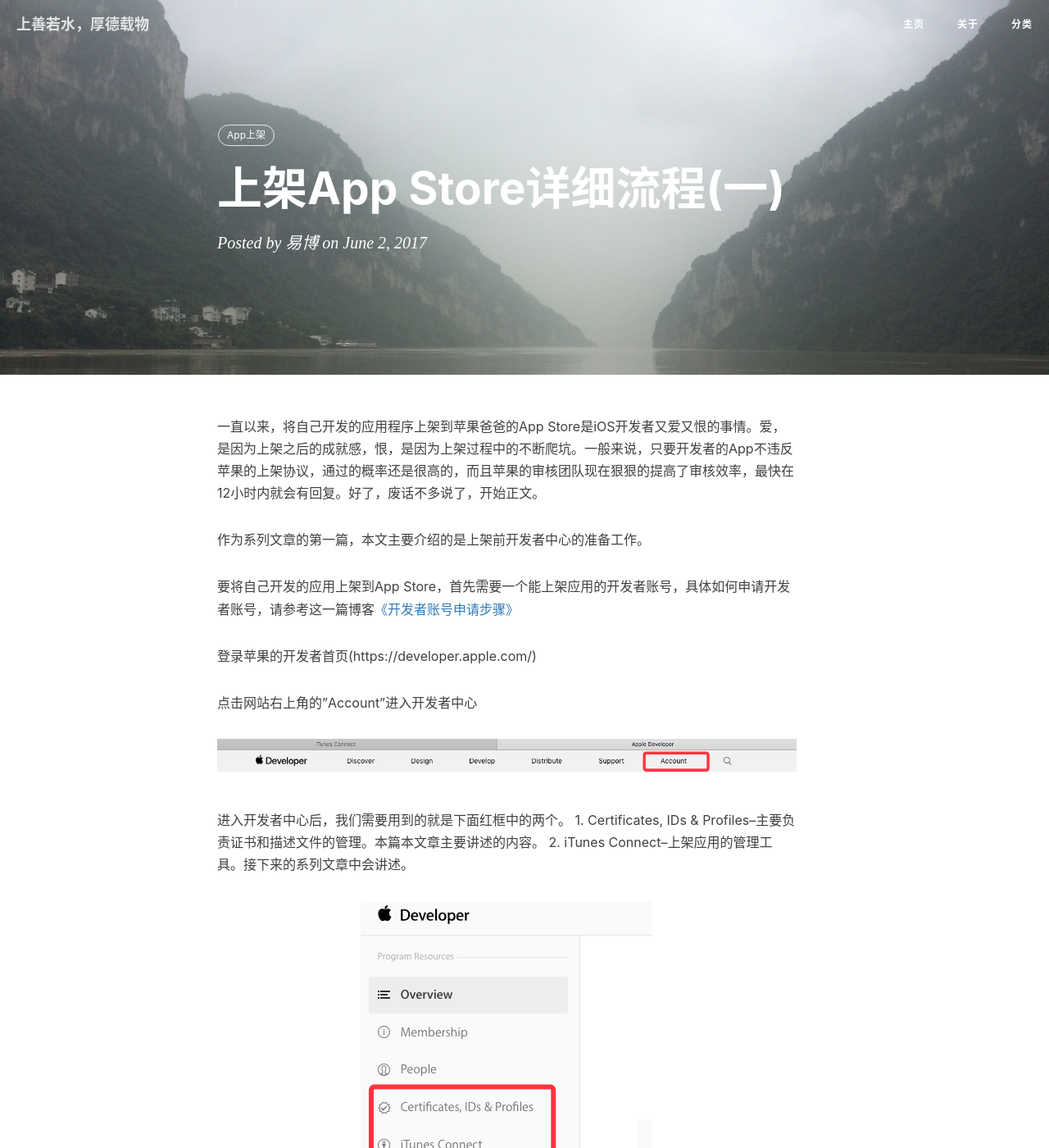
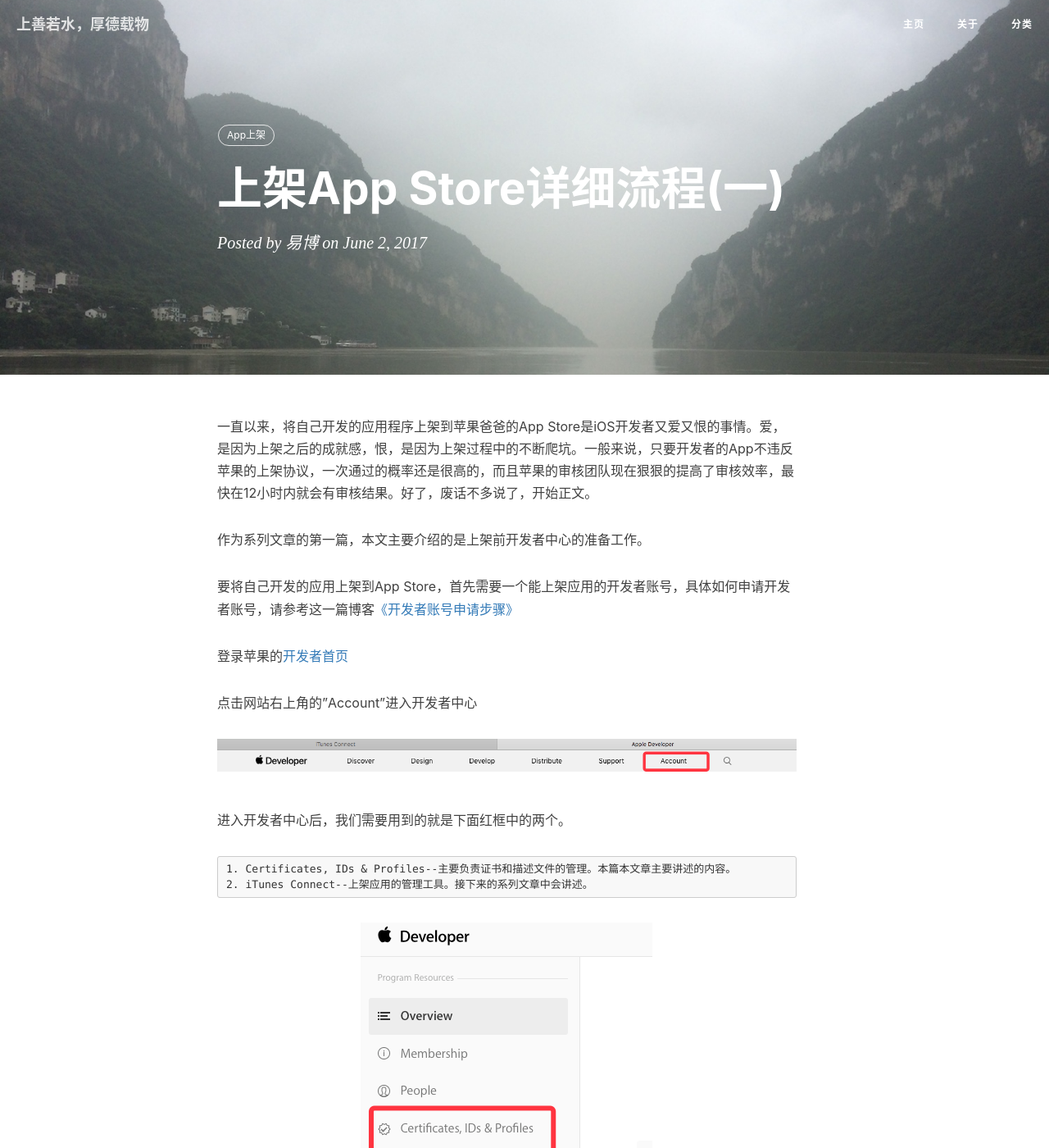
Before and after one commit to xttxqjfg/xttxqjfg.github.io, a Jekyll site: the page built from _posts/201706/2017-06-02-上架App Store详细流程(一).markdown, in a window 1280 px wide and 1400 px high. Shown: the whole window at 82% size. Built offline with Jekyll 4.4.1, drawn with Linux system fonts in a browser that asks for light colours; nearby versions of some CDN libraries; comment, search, counter and statistics services are not loaded.

Commit message:
no message

```diff
--- a/_posts/201706/2017-06-02-上架App Store详细流程(一).markdown
+++ b/_posts/201706/2017-06-02-上架App Store详细流程(一).markdown
@@ -9,19 +9,20 @@
     - App上架
 ---
 
-一直以来，将自己开发的应用程序上架到苹果爸爸的App Store是iOS开发者又爱又恨的事情。爱，是因为上架之后的成就感，恨，是因为上架过程中的不断爬坑。一般来说，只要开发者的App不违反苹果的上架协议，通过的概率还是很高的，而且苹果的审核团队现在狠狠的提高了审核效率，最快在12小时内就会有回复。好了，废话不多说了，开始正文。
+一直以来，将自己开发的应用程序上架到苹果爸爸的App Store是iOS开发者又爱又恨的事情。爱，是因为上架之后的成就感，恨，是因为上架过程中的不断爬坑。一般来说，只要开发者的App不违反苹果的上架协议，一次通过的概率还是很高的，而且苹果的审核团队现在狠狠的提高了审核效率，最快在12小时内就会有审核结果。好了，废话不多说了，开始正文。
 
 作为系列文章的第一篇，本文主要介绍的是上架前开发者中心的准备工作。
 
 要将自己开发的应用上架到App Store，首先需要一个能上架应用的开发者账号，具体如何申请开发者账号，请参考这一篇博客[《开发者账号申请步骤》](http://#)
 
-登录苹果的开发者首页(https://developer.apple.com/)
+登录苹果的[开发者首页](https://developer.apple.com/)
 
 点击网站右上角的"Account"进入开发者中心
 
 ![](http://www.xttxqjfg.cn/img/201706/02/01001.png)
 
 进入开发者中心后，我们需要用到的就是下面红框中的两个。
+
     1. Certificates, IDs & Profiles--主要负责证书和描述文件的管理。本篇本文章主要讲述的内容。
     2. iTunes Connect--上架应用的管理工具。接下来的系列文章中会讲述。
 
```
